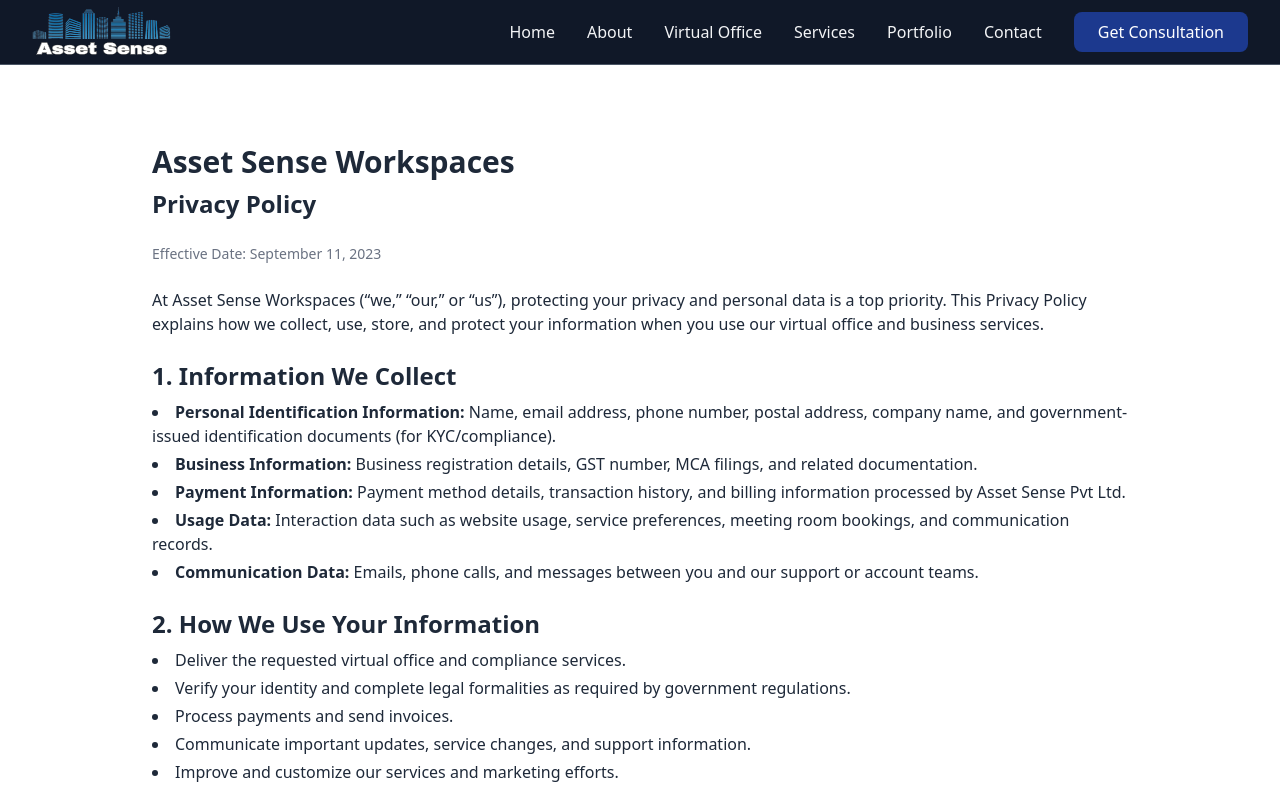
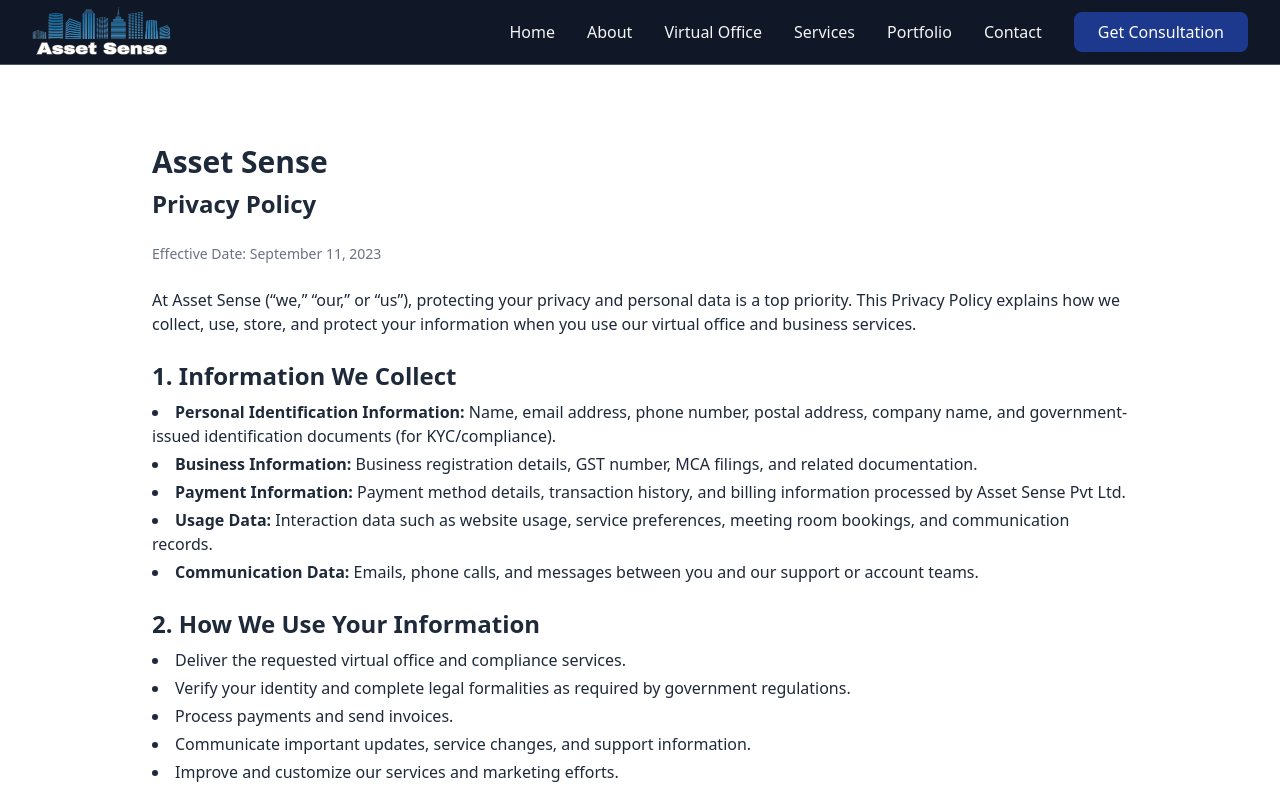
Before and after one commit to rj7075/assetsense, a React (Vite) app: page /privacy-policy in a window 1280 px wide. Shown: the top 792 px of the page. Built offline with nearby package versions, Linux system fonts and the light colour scheme.

Commit message:
files updated

```diff
--- a/src/Pages/Home.jsx
+++ b/src/Pages/Home.jsx
@@ -4,7 +4,7 @@
 import AboutSection from "../components/AboutSection";
 import ServicesSection from "../components/ServicesSection";
 import ProcessSection from "../components/ProcessSection";
-import ContactSection from "../components/ContactSection";
+import Contact from "./Contact";
 
 const Home = () => {
   return (
@@ -13,7 +13,7 @@
       <AboutSection />
       <ServicesSection />
       <ProcessSection />
-      <ContactSection />
+      <Contact />
     </div>
   );
 };
--- a/src/Pages/PortFolio.jsx
+++ b/src/Pages/PortFolio.jsx
@@ -281,10 +281,10 @@
               500+ Happy Clients
             </Badge>
             <Badge variant="secondary" className="text-base px-4 py-2">
-              50+ Cities Covered
+              40+ Cities Covered
             </Badge>
             <Badge variant="secondary" className="text-base px-4 py-2">
-              10+ Years Experience
+              15+ Years Experience
             </Badge>
           </div>
         </div>
--- a/src/Pages/Privacy.jsx
+++ b/src/Pages/Privacy.jsx
@@ -4,17 +4,17 @@
 const Privacy = () => {
   return (
     <div className="max-w-5xl mx-auto p-6 mt-30 text-gray-800">
-      <h1 className="text-3xl font-bold mb-2">Asset Sense Workspaces</h1>
+      <h1 className="text-3xl font-bold mb-2">Asset Sense</h1>
       <h2 className="text-2xl font-semibold mb-6">Privacy Policy</h2>
       <p className="text-sm text-gray-500 mb-6">
         Effective Date: September 11, 2023
       </p>
 
       <p className="mb-6">
-        At Asset Sense Workspaces (“we,” “our,” or “us”), protecting your
-        privacy and personal data is a top priority. This Privacy Policy
-        explains how we collect, use, store, and protect your information when
-        you use our virtual office and business services.
+        At Asset Sense (“we,” “our,” or “us”), protecting your privacy and
+        personal data is a top priority. This Privacy Policy explains how we
+        collect, use, store, and protect your information when you use our
+        virtual office and business services.
       </p>
 
       {/* 1. Information We Collect */}
--- a/src/Pages/Termandcondition.jsx
+++ b/src/Pages/Termandcondition.jsx
@@ -5,7 +5,7 @@
   return (
     <div className="max-w-5xl mx-auto p-6 mt-30 mb-8 text-gray-800">
       <h1 className="text-3xl font-bold mb-6">
-        Terms &amp; Conditions – Asset Sense Workspaces
+        Terms &amp; Conditions – Asset Sense / Asset Sense Workspaces
       </h1>
 
       <p className="mb-6">
--- a/src/components/ProcessSection.jsx
+++ b/src/components/ProcessSection.jsx
@@ -132,7 +132,7 @@
         {/* Success Metrics */}
         <div className="mt-20 bg-gradient-to-r from-blue-600 to-blue-700 rounded-3xl p-8 md:p-12 text-white">
           <div className="text-center mb-8">
-            <h3 className="text-3xl font-bold mb-4">Our Locations</h3>
+            <h3 className="text-3xl font-bold mb-4">Proven Results</h3>
             <p className="text-white/90 max-w-2xl mx-auto">
               Our systematic approach consistently delivers exceptional outcomes
               for property owners across India.
```
